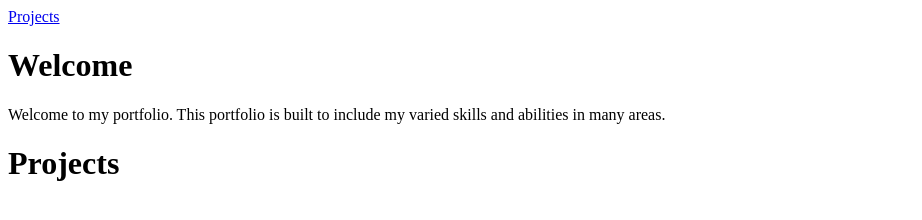
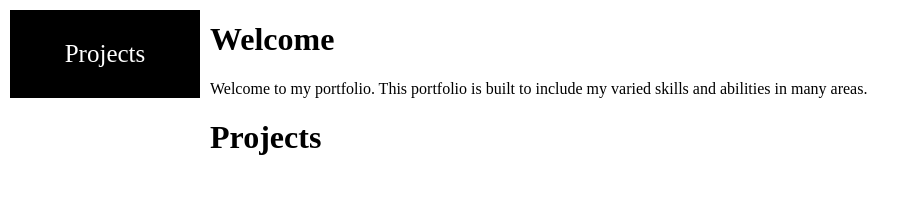
Before and after one commit to eeatty/first-steps, a plain HTML site: page freeCodeCamp/ResponsiveWebProjects/portfolio.html in a window 1280 px wide. Shown: the whole page, without its empty margins (0-922 px from the left). Drawn offline with Linux system fonts and the light colour scheme.

Commit message:
Update portfolio.html
add navbar

```diff
--- a/freeCodeCamp/ResponsiveWebProjects/portfolio.html
+++ b/freeCodeCamp/ResponsiveWebProjects/portfolio.html
@@ -2,21 +2,54 @@
 <html>
 <head>
     <style>
-
+header {
+  width: 150px;
+  position: fixed;
+  z-index: 1;
+  top: 0;
+  left: 0;
+  background-color: black;
+  overflow-x: hidden;
+  padding: 20px;
+  font-size: 25px;
+  Margin: 10px;
+  text-align: center;
+}
+.nav-link {
+  padding: 10px;
+  text-decoration: none;
+  font-size: 25px;
+  color: white;
+  display: block;
+}
+.nav-link:hover {
+  background-color: teal;
+}
+body {
+    margin-left: 200px;
+    padding: 0 10px;
+}
     </style>
 </head>
+
 <header>
     <nav id="navbar">
         <a class="nav-link" href="#projects">Projects</a>
     </nav>
 </header>
+
+
+<body>
 <div id="welcome-section">
     <h1>Welcome</h1>
     <p>Welcome to my portfolio. This portfolio is built to include my varied skills and abilities in many areas.</p>
+</div>
 <div id="projects">
     <h1>Projects</h1>
     <div class="project-tile"></div>
+</div>
+</body>
 
-</div>
-</div>
+<footer></footer>
+
 </html>
```
